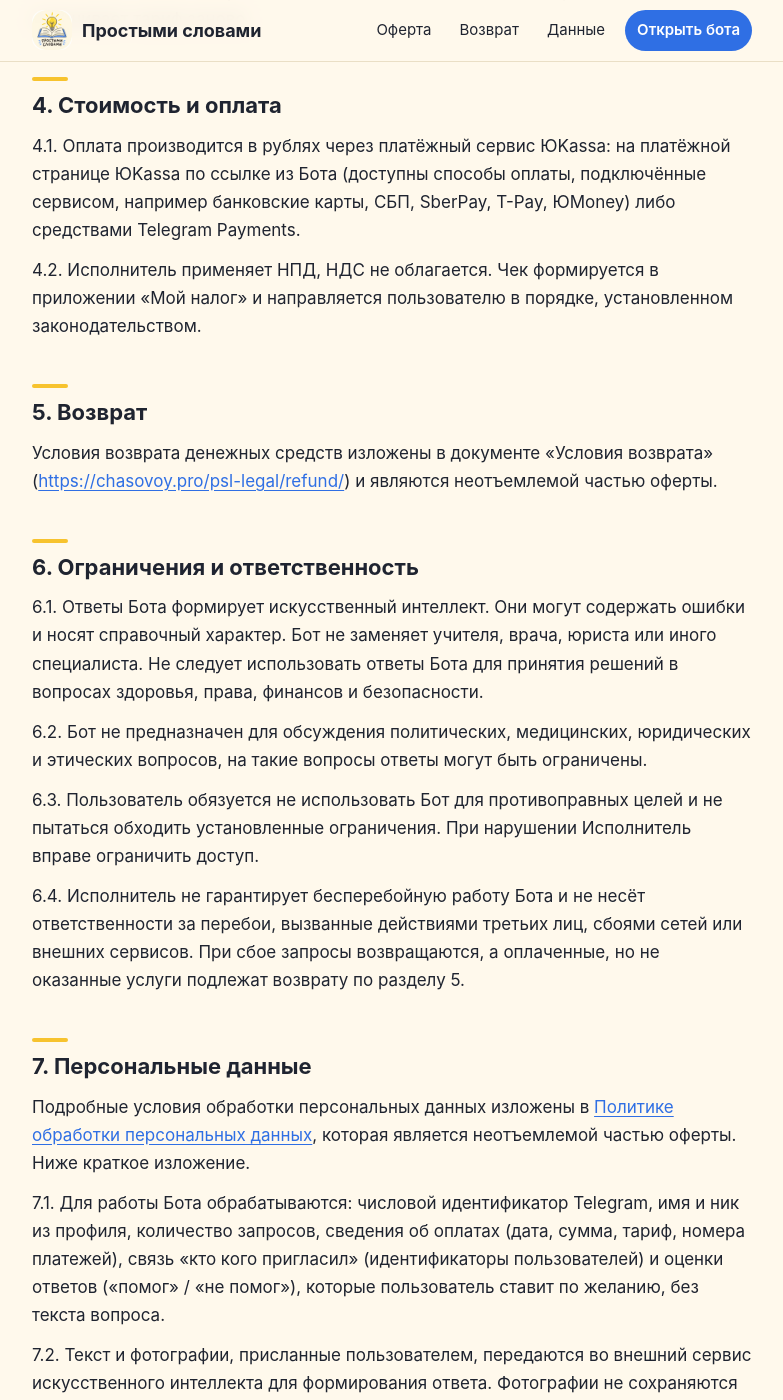
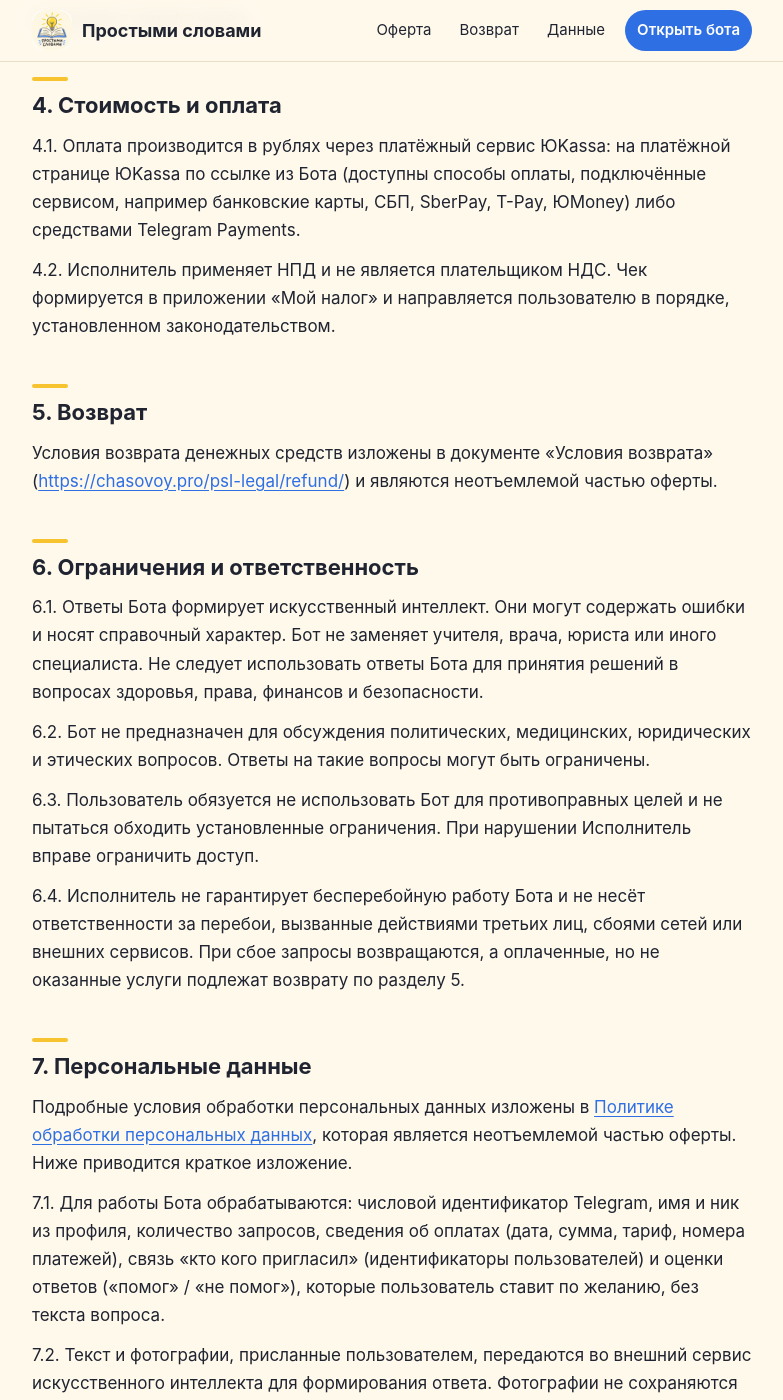
Before and after one commit to ChasovoyPro/psl-legal, a Jekyll site: the page built from offer.md, in a window 1280 px wide and 1400 px high, scrolled down 1924 px. Shown: the whole window, without its empty margins (248-1031 px from the left). Built offline with Jekyll 4.4.1, drawn with Linux system fonts in a browser that asks for light colours.

Commit message:
docs: typo fixes (wording in offer and policy)
Co-Authored-By: Claude Sonnet 5.5 <noreply@anthropic.com>

```diff
--- a/offer.md
+++ b/offer.md
@@ -52,7 +52,7 @@ permalink: /offer/
 
 4.1. Оплата производится в рублях через платёжный сервис ЮKassa: на платёжной странице ЮKassa по ссылке из Бота (доступны способы оплаты, подключённые сервисом, например банковские карты, СБП, SberPay, T-Pay, ЮMoney) либо средствами Telegram Payments.
 
-4.2. Исполнитель применяет НПД, НДС не облагается. Чек формируется в приложении «Мой налог» и направляется пользователю в порядке, установленном законодательством.
+4.2. Исполнитель применяет НПД и не является плательщиком НДС. Чек формируется в приложении «Мой налог» и направляется пользователю в порядке, установленном законодательством.
 
 ## 5. Возврат
 
@@ -62,7 +62,7 @@ permalink: /offer/
 
 6.1. Ответы Бота формирует искусственный интеллект. Они могут содержать ошибки и носят справочный характер. Бот не заменяет учителя, врача, юриста или иного специалиста. Не следует использовать ответы Бота для принятия решений в вопросах здоровья, права, финансов и безопасности.
 
-6.2. Бот не предназначен для обсуждения политических, медицинских, юридических и этических вопросов, на такие вопросы ответы могут быть ограничены.
+6.2. Бот не предназначен для обсуждения политических, медицинских, юридических и этических вопросов. Ответы на такие вопросы могут быть ограничены.
 
 6.3. Пользователь обязуется не использовать Бот для противоправных целей и не пытаться обходить установленные ограничения. При нарушении Исполнитель вправе ограничить доступ.
 
@@ -70,7 +70,7 @@ permalink: /offer/
 
 ## 7. Персональные данные
 
-Подробные условия обработки персональных данных изложены в [Политике обработки персональных данных](https://chasovoy.pro/psl-legal/policy/), которая является неотъемлемой частью оферты. Ниже краткое изложение.
+Подробные условия обработки персональных данных изложены в [Политике обработки персональных данных](https://chasovoy.pro/psl-legal/policy/), которая является неотъемлемой частью оферты. Ниже приводится краткое изложение.
 
 7.1. Для работы Бота обрабатываются: числовой идентификатор Telegram, имя и ник из профиля, количество запросов, сведения об оплатах (дата, сумма, тариф, номера платежей), связь «кто кого пригласил» (идентификаторы пользователей) и оценки ответов («помог» / «не помог»), которые пользователь ставит по желанию, без текста вопроса.
 
```
Also changed, not shown: policy.md (+2 -2 lines).
